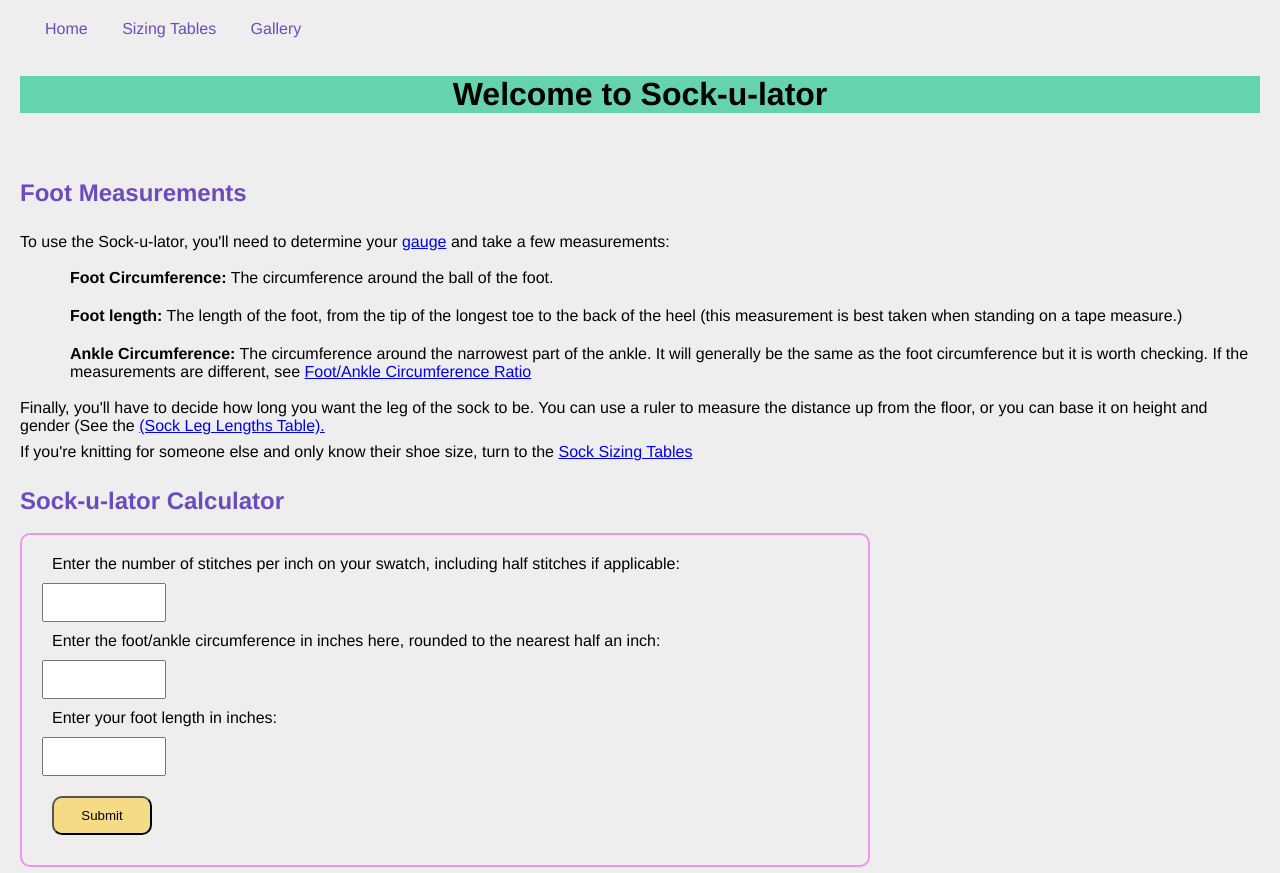
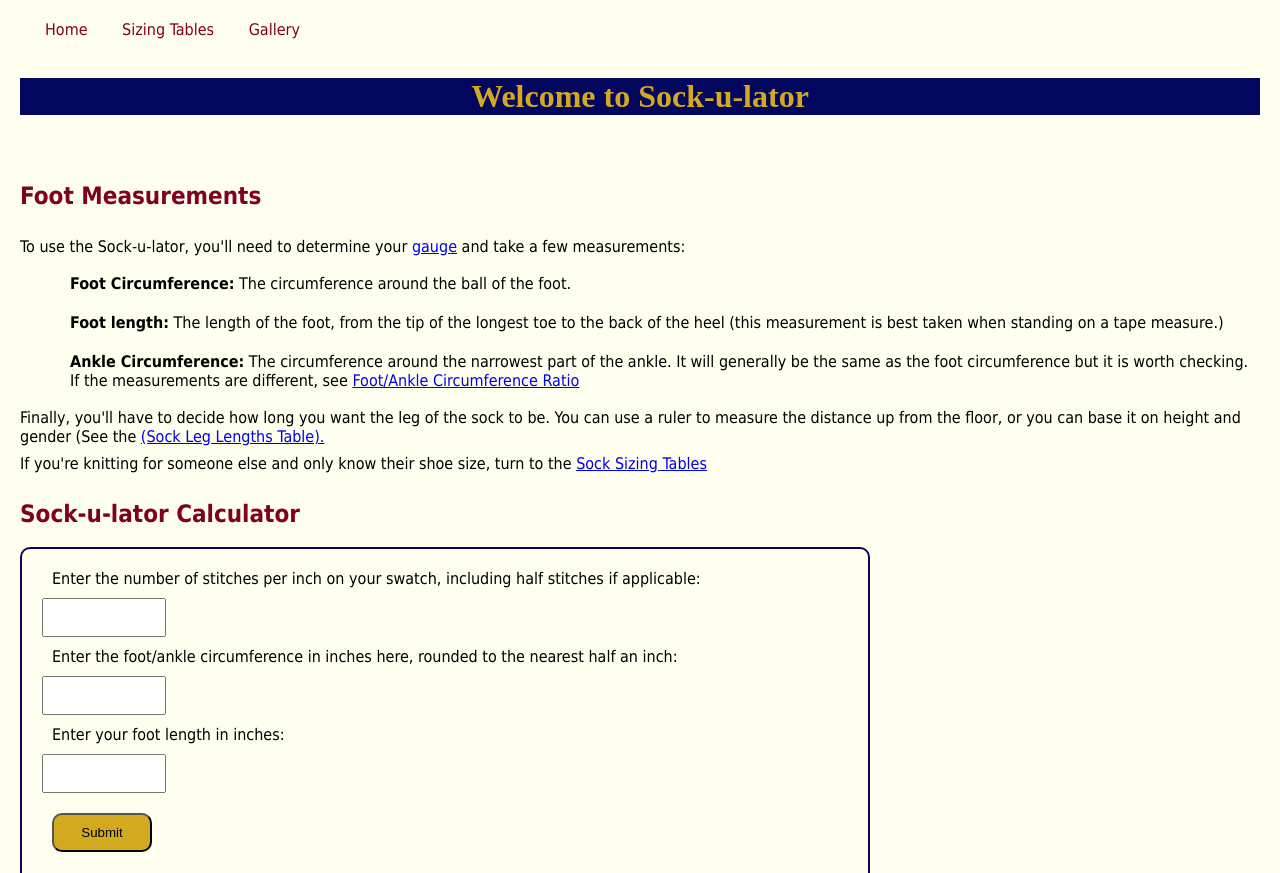
Before and after one commit to SarahKJohnson/Sock-u-lator, a plain HTML site: page src/sockulator.html in a window 1280 px wide. Shown: the top 873 px of the page. Drawn offline with Linux system fonts and the light colour scheme.

Commit message:
Update sockulator.css
Changes to colours and font

```diff
--- a/src/sockulator.css
+++ b/src/sockulator.css
@@ -7,14 +7,19 @@ html, body {
 }
 
 body {
-    background-color: #eee;
-    font-family: "Helvetica";
+    background-color: #FFFFF0;
+    font-family: Tahoma;
     margin-left: 20px;
     margin-right: 20px;
 }
 
 p {
     margin: 0.5em 0 0.5em 0;
+}
+
+h1 {
+    color: #d3a920;
+    font-family: Didot;
 }
 
 header {
@@ -27,7 +32,7 @@ header {
 
 nav a:visited,
 nav a:link {
-    color:rgb(106, 76, 189);
+    color:#800020;
     text-decoration: none;
 }
 
@@ -44,12 +49,12 @@ nav > ul > li {
 
 h1 {
     text-align: center;
-    background-color: rgb(100, 211, 174);
+    background-color: #02075D;
     width: 100%;
 }
 
 h2 {
-    color:rgb(106, 76, 189)
+    color:#800020;
 
 }
 
@@ -78,7 +83,7 @@ main {
 }
 
 table {
-    border: solid 2px rgb(242, 199, 59);
+    border: solid 2px #02075D;
     border-collapse: collapse;
     margin-left: 20px;
     margin-top: 10px;
@@ -88,15 +93,16 @@ table {
 
 
 th, td {
-    border: solid 1px  rgb(242, 199, 59);
+    border: solid 1px  #02075D;
     border-collapse: collapse;
 }
 
 th {
-    background-color:   rgb(233, 218, 170);
+    color: #d3a920;
+    background-color:   #02075D;
 }
 
-tr:hover {background: rgb(178, 236, 217);}
+tr:hover {background: #d3a920}
 
 input {
     padding: 10px;
@@ -111,7 +117,7 @@ input {
 
 #submit {
     padding: 10px;
-    background-color: rgb(245, 219, 133);
+    background-color: #d3a920;
     border-radius: 10px;
     margin-left: 10px;
 
@@ -119,7 +125,7 @@ input {
 
 form {
     width: 65%;
-    border: solid 2px  rgb(238, 148, 238);
+    border: solid 2px  #02075D;
     border-radius: 10px;
     padding: 20px;
 }
```
